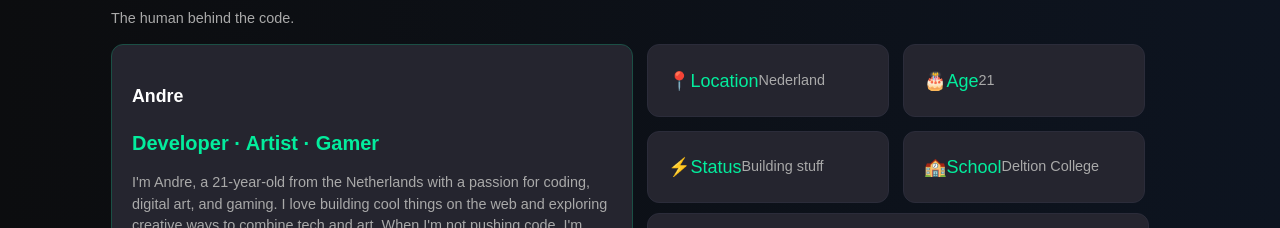
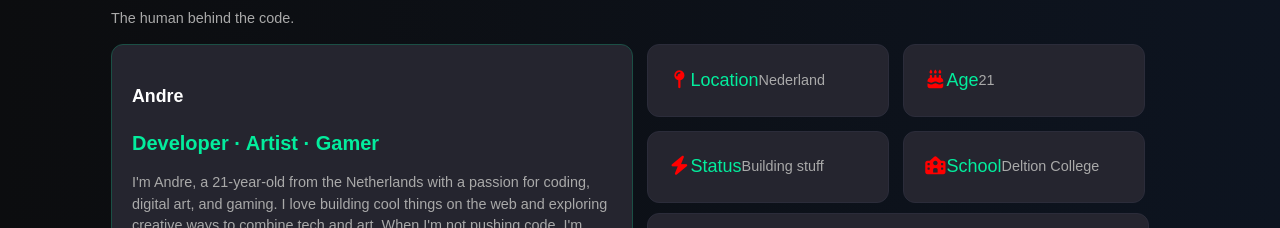
Before and after one commit to itzmitto/portfolioproject, a React (Vite) app: page /AboutMe in a window 1280 px wide. Shown: the part 123-351 px from the top of the page. Built offline with nearby package versions, Linux system fonts and the light colour scheme; the HTML template or start-up script is replaced by a standard one.

Commit message:
111ste commit icons fixed

```diff
--- a/src/pages/AboutMe.css
+++ b/src/pages/AboutMe.css
@@ -6,6 +6,15 @@
         grid-template-columns: 1fr 1fr;
         gap: 14px;
     }
+
+    .card.small i {
+        color: red;
+    }
+
+
+
+
+
 
     .card {
         background: #25252f;
--- a/src/pages/AboutMe.tsx
+++ b/src/pages/AboutMe.tsx
@@ -25,19 +25,19 @@ function AboutMe() {
 
                         <div className="gridContainer">
                             <div className="card small">
-                                <span>📍Location</span>
+                                <span><i className="fa-solid fa-map-pin"></i>Location</span>
                                 <p>Nederland</p>
                             </div>
                             <div className="card small">
-                                <span>🎂Age</span>
+                                <span><i className="fa-solid fa-cake-candles"></i>Age</span>
                                 <p>21</p>
                             </div>
                             <div className="card small">
-                                <span>⚡Status</span>
+                                <span><i className="fa-solid fa-bolt"></i>Status</span>
                                 <p>Building stuff</p>
                             </div>
                             <div className="card small">
-                                <span>🏫School</span>
+                                <span><i className="fa-solid fa-school"></i>School</span>
                                 <p>Deltion College</p>
                             </div>
                         </div>
```
Also changed, not shown: src/pages/Skills.css (line endings or trailing spaces).
